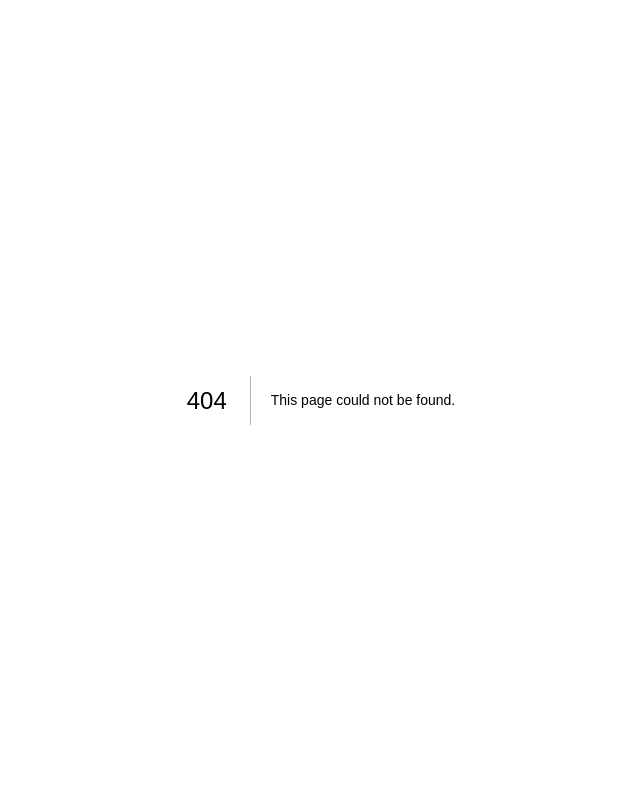
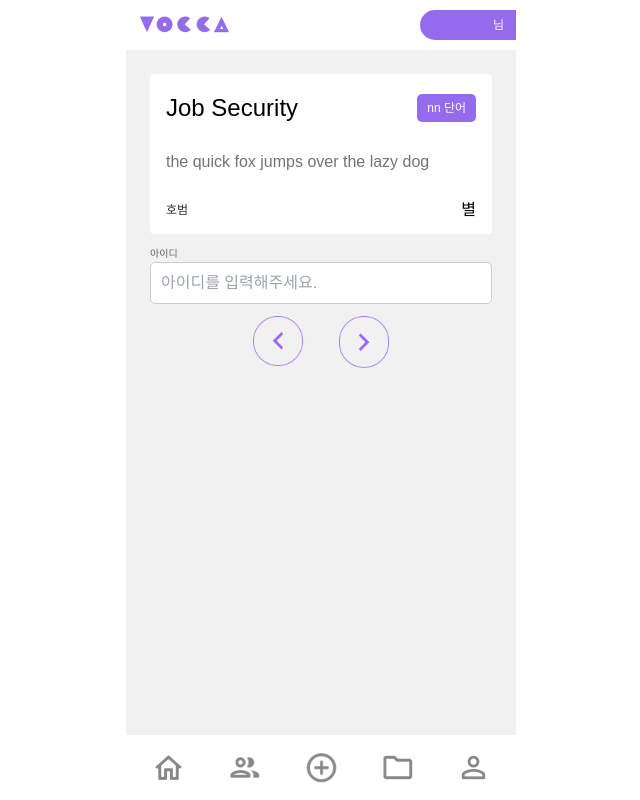
Before and after one commit to OZ-Coding-School/oz_02_main-005-FE, a Next.js app: page /styleguide/hobeom in a window 1280 px wide. Before the commit this address had no page. Shown: the whole page, without its empty margins (319-959 px from the left). Built offline with nearby package versions, Linux system fonts and the light colour scheme.

Commit message:
[chore] 스타일가이드 폴더 구조 수정

```diff
--- /dev/null
+++ b/src/app/styleguide/hobeom/page.tsx
@@ -0,0 +1,17 @@
+import BaseFrame from '@/shared/@common/ui/baseFrame/BaseFrame';
+import BottomMenuBar from '@/shared/@common/ui/bottomMenu/BottomMenuBar';
+import CardListItem from '@/shared/@common/ui/cardListItem/CardListItem';
+import CommonInput from '@/shared/@common/ui/input/CommonInput';
+import SlideButton from '@/shared/@common/ui/slideButton/SlideButton';
+
+const page = () => {
+  return (
+    <BaseFrame>
+      <CardListItem />
+      <CommonInput label="아이디" placeholder="아이디를 입력해주세요." />
+      <SlideButton />
+    </BaseFrame>
+  );
+};
+
+export default page;
--- a/src/shared/@common/ui/baseFrame/BaseFrame.tsx
+++ b/src/shared/@common/ui/baseFrame/BaseFrame.tsx
@@ -1,10 +1,11 @@
 import React from 'react';
 import BottomMenuBar from '../bottomMenu/BottomMenuBar';
+import Header from '../Header';
 
 function BaseFrame({ children }: { children: any }) {
   return (
     <main className="flex flex-col items-center justify-between min-h-screen">
-      {/* header */}
+      <Header />
       <div className="container py-6 bg-gray mx-auto flex flex-col gap-[12px] calc_h">{children}</div>
       <BottomMenuBar />
     </main>
```
Also changed, not shown: src/app/styleguide/hwiyeon/page.tsx (renamed from src/app/styleguide/page.tsx).
